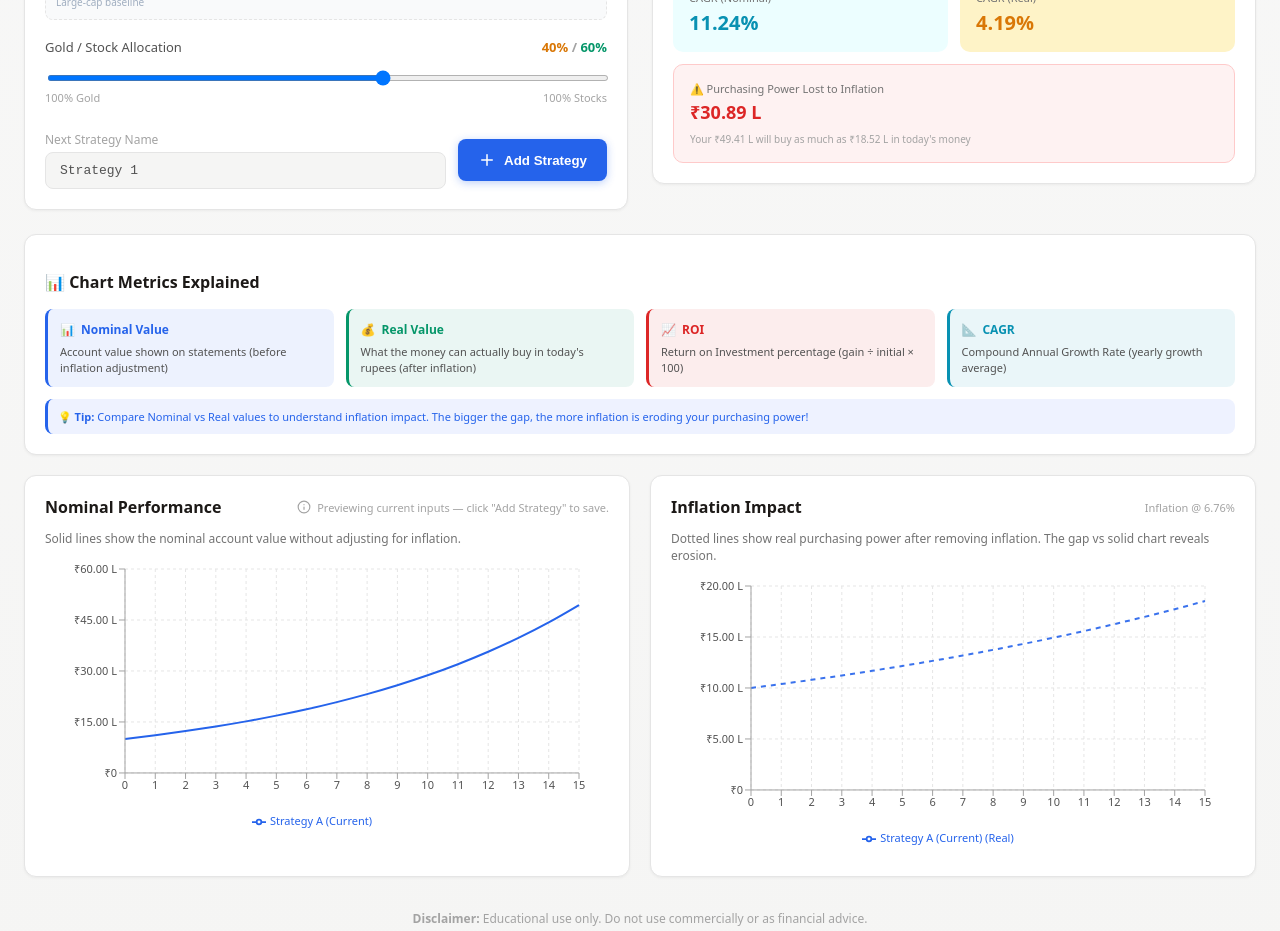
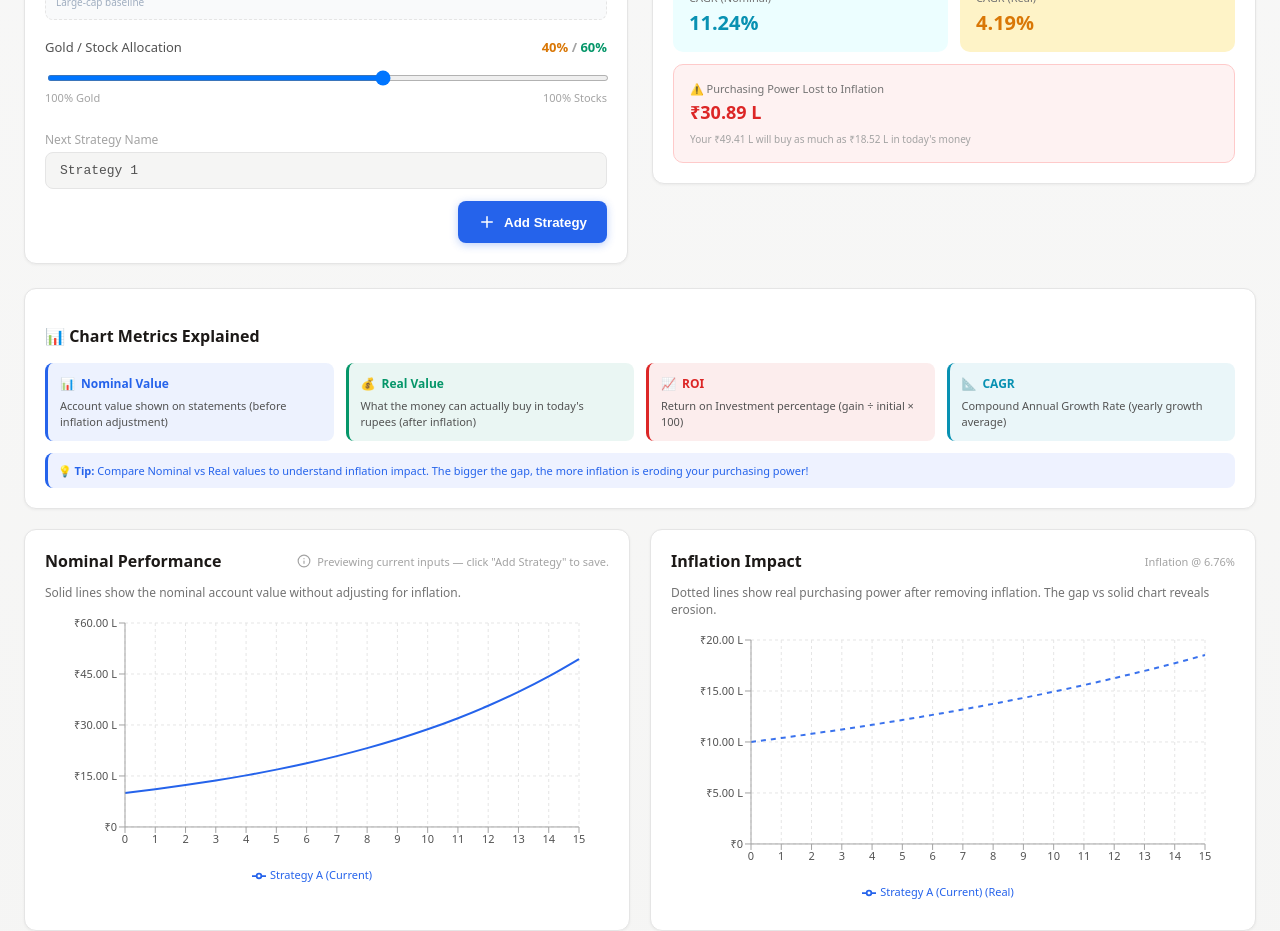
Before and after one commit to abeer91/investment-calculator, a React (Vite) app: page / in a window 1280 px wide. Shown: the part 1580-2511 px from the top of the page. Built offline with nearby package versions, Linux system fonts and the light colour scheme.

Commit message:
style: align add strategy button

```diff
--- a/src/InvestmentCalculator.jsx
+++ b/src/InvestmentCalculator.jsx
@@ -383,17 +383,19 @@ export default function InvestmentCalculator() {
                   </>
                 )}
               </div>
-              <div style={{ display: 'flex', justifyContent: 'space-between', alignItems: 'center', gap: '12px', marginTop: '8px' }}>
+              <div style={{ display: 'flex', flexDirection: 'column', gap: '12px', marginTop: '8px' }}>
                 <div style={{ flex: 1 }}>
                   <label style={{ display: 'block', fontSize: '12px', color: '#a3a3a3', marginBottom: '4px' }}>Next Strategy Name</label>
                   <input type="text" value={generateStrategyName()} readOnly style={{ width: '100%', background: '#f5f5f4', border: '1px solid #e5e5e5', borderRadius: '8px', padding: '10px 14px', fontSize: '13px', color: '#525252', fontFamily: 'monospace' }} />
                 </div>
-                <button onClick={addStrategy} style={{
-                  padding: '12px 20px', borderRadius: '8px', border: 'none', color: 'white', fontWeight: '600', cursor: 'pointer', display: 'flex', alignItems: 'center', gap: '8px',
-                  background: strategyType === 'A' ? '#2563eb' : '#059669', boxShadow: `0 2px 8px ${strategyType === 'A' ? 'rgba(37,99,235,0.3)' : 'rgba(5,150,105,0.3)'}`
-                }}>
-                  <Plus size={18} /> Add Strategy
-                </button>
+                <div style={{ display: 'flex', justifyContent: 'flex-end' }}>
+                  <button onClick={addStrategy} style={{
+                    padding: '12px 20px', borderRadius: '8px', border: 'none', color: 'white', fontWeight: '600', cursor: 'pointer', display: 'inline-flex', alignItems: 'center', gap: '8px',
+                    background: strategyType === 'A' ? '#2563eb' : '#059669', boxShadow: `0 2px 8px ${strategyType === 'A' ? 'rgba(37,99,235,0.3)' : 'rgba(5,150,105,0.3)'}`
+                  }}>
+                    <Plus size={18} /> Add Strategy
+                  </button>
+                </div>
               </div>
             </div>
           </div>
```
